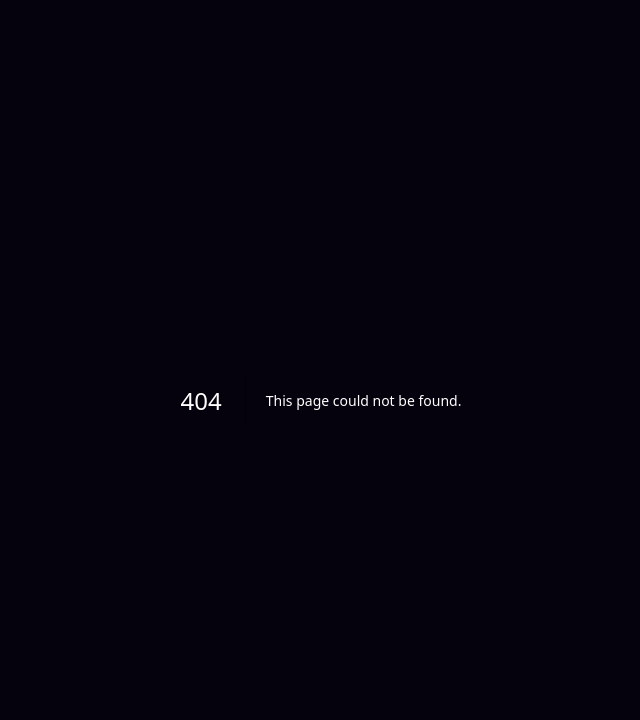
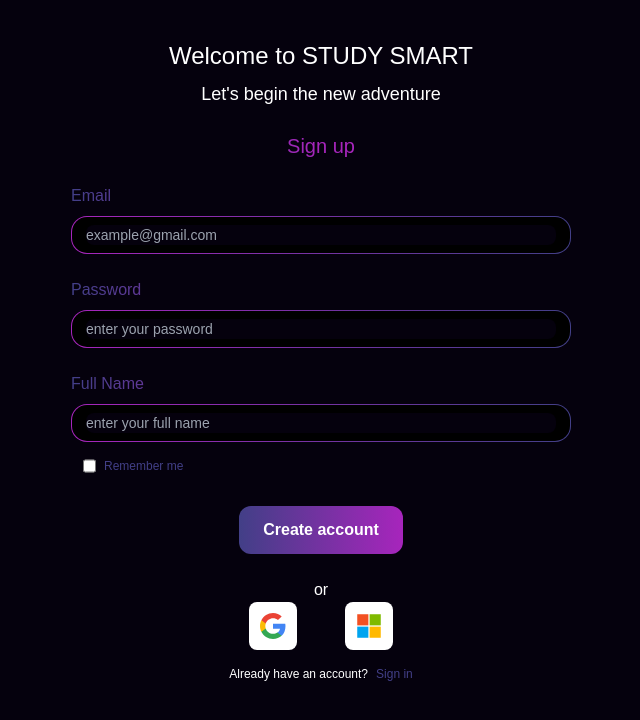
Before and after one commit to Taofeekabdulazeez/study-smart, a Next.js app: page /sign-up in a window 1280 px wide. Before the commit this address had no page. Shown: the top 720 px of the page, without its empty margins (319-959 px from the left). Built offline with nearby package versions, Linux system fonts and the light colour scheme; a web font is replaced by a local one.

Commit message:
implemented auth pages ui design

```diff
--- /dev/null
+++ b/app/(auth)/login/page.tsx
@@ -0,0 +1,55 @@
+import Input from "@/components/ui/Input";
+import Image from "next/image";
+import googleSvg from "@/public/google.svg";
+import microsoftSvg from "@/public/microsoft.svg";
+import Link from "next/link";
+
+export default function Page() {
+  return (
+    <div className="py-10">
+      <div className="text-center space-y-2 mb-6">
+        <h3 className="text-2xl">Welcome to STUDY SMART</h3>
+        <p className="text-lg">{`Ready to Dive Back In? Let's Get Learning!`}</p>
+      </div>
+      <form action="">
+        <div className="w-[90%] max-w-[500px] mx-auto">
+          <h4 className="text-xl text-gradient text-center mb-6">Sign up</h4>
+          <div className="grid gap-6 mb-4">
+            <Input name="email" label="Email" placeholder="example@gmail.com" />
+            <Input
+              name="password"
+              label="Password"
+              placeholder="enter your password"
+            />
+          </div>
+          <div className="flex gap-2 ml-3 mb-8">
+            <input type="checkbox" name="" className="accent-[#423f87]" />
+            <span className="text-xs text-[#423f87]">Remember me</span>
+          </div>
+          <div className="flex justify-center">
+            <button className="btn-gradient px-6 py-3 font-semibold rounded-xl">
+              Create account
+            </button>
+          </div>
+        </div>
+      </form>
+      <div className="text-center mt-6">
+        <span>or</span>
+        <div className="flex gap-12 justify-center mb-4">
+          <button className="bg-white h-12 aspect-square flex items-center justify-center rounded-lg">
+            <Image src={googleSvg} alt="google logo" height={26} />
+          </button>
+          <button className="bg-white h-12 aspect-square flex items-center justify-center rounded-lg">
+            <Image src={microsoftSvg} alt="google logo" height={26} />
+          </button>
+        </div>
+        <p className="text-xs flex items-center gap-2 justify-center">
+          <span>Are you a new user?</span>
+          <Link href="/sign-up" className="text-[#423f87]">
+            Sign up
+          </Link>
+        </p>
+      </div>
+    </div>
+  );
+}
--- /dev/null
+++ b/app/(auth)/sign-up/page.tsx
@@ -0,0 +1,60 @@
+import Input from "@/components/ui/Input";
+import Image from "next/image";
+import googleSvg from "@/public/google.svg";
+import microsoftSvg from "@/public/microsoft.svg";
+import Link from "next/link";
+
+export default function Page() {
+  return (
+    <div className="py-10">
+      <div className="text-center space-y-2 mb-6">
+        <h3 className="text-2xl">Welcome to STUDY SMART</h3>
+        <p className="text-lg">{`Let's begin the new adventure`}</p>
+      </div>
+      <form action="">
+        <div className="w-[90%] max-w-[500px] mx-auto">
+          <h4 className="text-xl text-gradient text-center mb-6">Sign up</h4>
+          <div className="grid gap-6 mb-4">
+            <Input name="email" label="Email" placeholder="example@gmail.com" />
+            <Input
+              name="password"
+              label="Password"
+              placeholder="enter your password"
+            />
+            <Input
+              name="fullName"
+              label="Full Name"
+              placeholder="enter your full name"
+            />
+          </div>
+          <div className="flex gap-2 ml-3 mb-8">
+            <input type="checkbox" name="" className="accent-[#423f87]" />
+            <span className="text-xs text-[#423f87]">Remember me</span>
+          </div>
+          <div className="flex justify-center">
+            <button className="btn-gradient px-6 py-3 font-semibold rounded-xl">
+              Create account
+            </button>
+          </div>
+        </div>
+      </form>
+      <div className="text-center mt-6">
+        <span>or</span>
+        <div className="flex gap-12 justify-center mb-4">
+          <button className="bg-white h-12 aspect-square flex items-center justify-center rounded-lg">
+            <Image src={googleSvg} alt="google logo" height={26} />
+          </button>
+          <button className="bg-white h-12 aspect-square flex items-center justify-center rounded-lg">
+            <Image src={microsoftSvg} alt="google logo" height={26} />
+          </button>
+        </div>
+        <p className="text-xs flex items-center gap-2 justify-center">
+          <span>Already have an account?</span>
+          <Link href="/login" className="text-[#423f87]">
+            Sign in
+          </Link>
+        </p>
+      </div>
+    </div>
+  );
+}
--- a/app/(home)/page.tsx
+++ b/app/(home)/page.tsx
@@ -9,7 +9,7 @@ import SectionTestimonials from "@/components/pages/home/section-testimonial";
 
 export default function Home() {
   return (
-    <div className="">
+    <>
       <Header />
       <SectionHero />
       <SectionFeatures />
@@ -18,6 +18,6 @@ export default function Home() {
       <SectionTestimonials />
       <SectionCTA />
       <Footer />
-    </div>
+    </>
   );
 }
--- /dev/null
+++ b/components/ui/Input.tsx
@@ -0,0 +1,29 @@
+type Props = {
+  name: string;
+  label?: string;
+  type?: string;
+  placeholder?: string;
+};
+
+export default function Input({
+  name,
+  label = "label",
+  type = "text",
+  placeholder,
+}: Props) {
+  return (
+    <div className="flex flex-col gap-2">
+      <label htmlFor={name} className="text-gradient">
+        {label}
+      </label>
+      <div className="border-gradient py-2 px-3.5 grid">
+        <input
+          name={name}
+          type={type}
+          className="border-none outline-none rounded-lg bg-dark-primary text-sm"
+          placeholder={placeholder}
+        />
+      </div>
+    </div>
+  );
+}
```
Also changed, not shown: public/google.svg (added), public/microsoft.svg (added).
